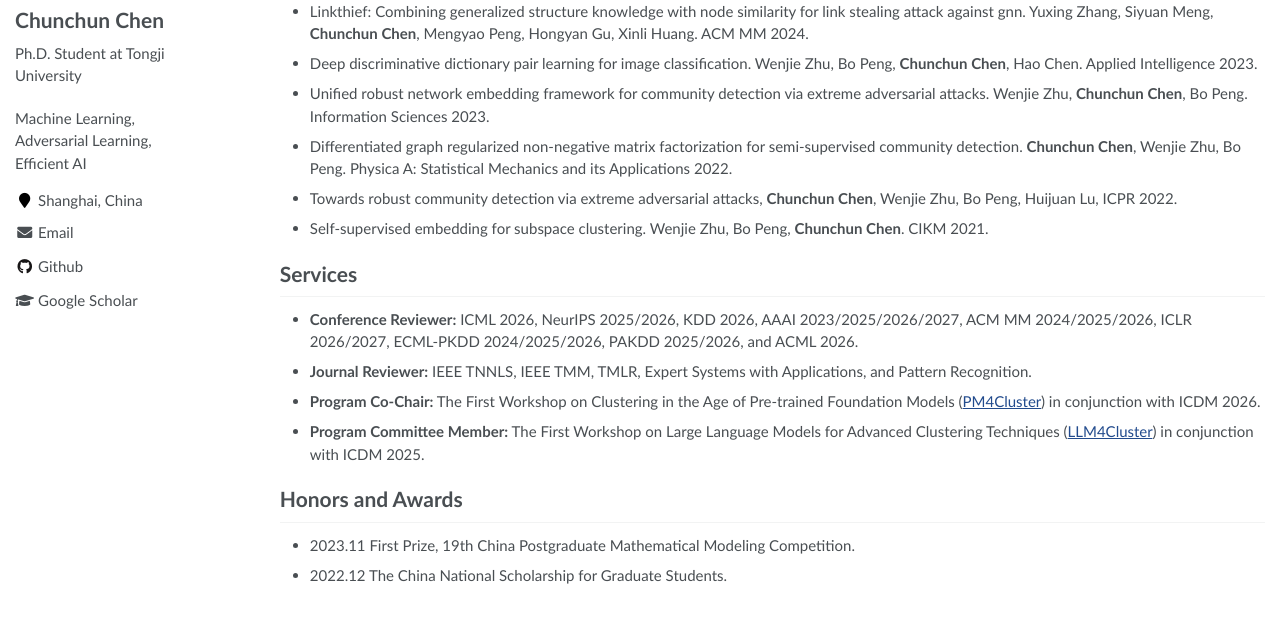
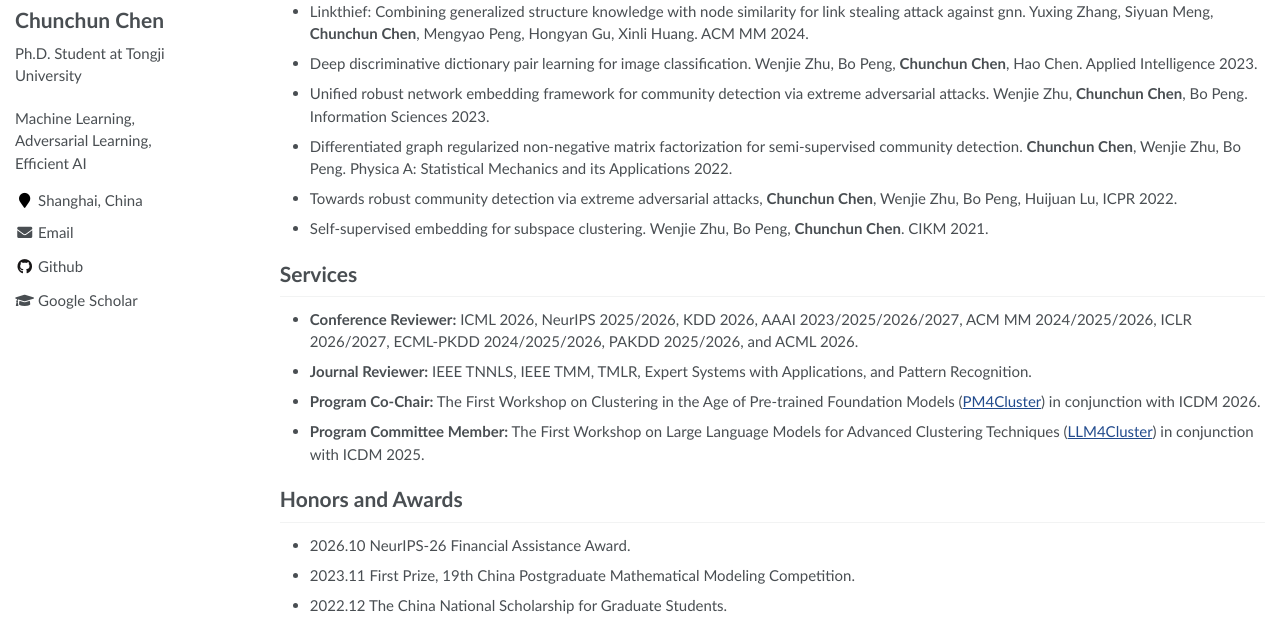
Before and after one commit to CCChen-GEEX/CCChen-GEEX.github.io, a Jekyll site: the page built from _pages/about.md, in a window 1280 px wide and 900 px high, scrolled down 2965 px, cut to the strip 269-900 px from the top of the window. Built offline with Jekyll 4.4.1, drawn with Linux system fonts in a browser that asks for light colours; before the commit the page ends 3835 px from its top, so only the background shows below that.

Commit message:
Add 2026 NeurIPS-26 Financial Assistance Award
Added a new award to the honors list.

```diff
--- a/_pages/includes/honors.md
+++ b/_pages/includes/honors.md
@@ -1,4 +1,5 @@
 # Honors and Awards
+- 2026.10 NeurIPS-26 Financial Assistance Award.
 - 2023.11 First Prize, 19th China Postgraduate Mathematical Modeling Competition.
 - 2022.12 The China National Scholarship for Graduate Students.
 
```
